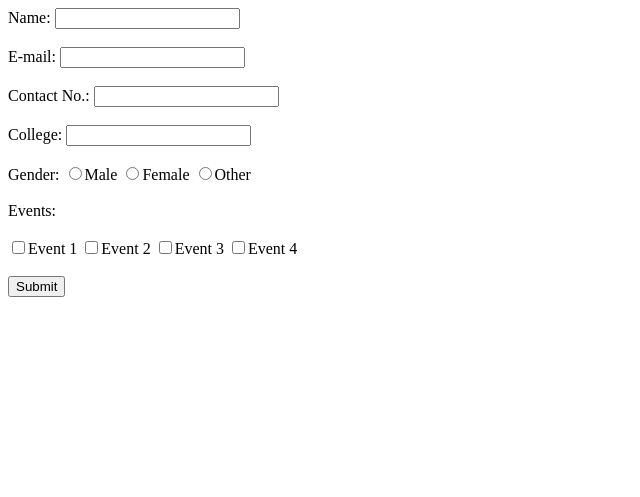
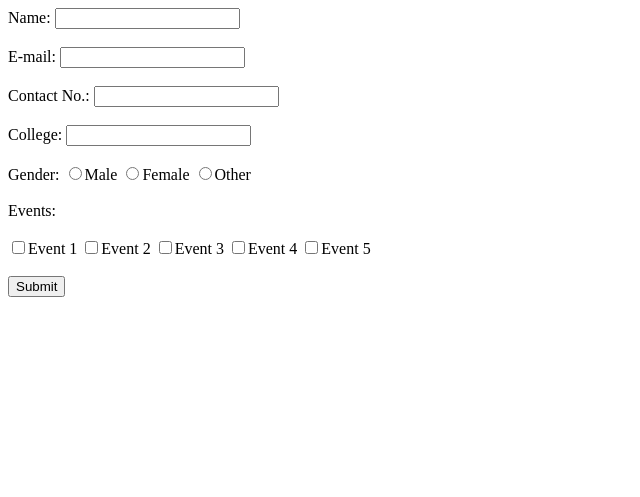
Before and after one commit to abhishek10045/dd, a PHP site: page / in a window 1280 px wide. Shown: the top 497 px of the page, without its empty margins (0-640 px from the left). Run offline with PHP 8.4, Linux system fonts and the light colour scheme.

Commit message:
event 5 added

```diff
--- a/index.php
+++ b/index.php
@@ -97,40 +97,38 @@
     }
 
     mysqli_close($conn);
-
 ?>
 
 <!DOCTYPE html>
-<html>
+<html lang="en">
     <head>
         <meta charset="utf-8" />
-        <meta http-equiv="X-UA-Compatible" content="IE=edge">
         <title>Page Title</title>
-        <meta name="viewport" content="width=device-width, initial-scale=1">
     </head>
     <body>
     <form method="post" action="<?php echo htmlspecialchars($_SERVER["PHP_SELF"]);?>">
-        Name: <input type="text" name="name" value="">
+        Name: <input type="text" name="name" value="" />
         <br><br>
-        E-mail: <input type="text" name="email" value="">
+        E-mail: <input type="text" name="email" value="" />
         <br><br>
-        Contact No.: <input type="text" name="contact" value="">
+        Contact No.: <input type="text" name="contact" value="" />
         <br><br>
-        College: <input type="text" name="college" value="">
+        College: <input type="text" name="college" value="" />
         <br><br>
         Gender:
-        <input type="radio" name="gender" value="male">Male
-        <input type="radio" name="gender" value="female">Female
-        <input type="radio" name="gender" value="other">Other
+        <input type="radio" name="gender" value="male" />Male
+        <input type="radio" name="gender" value="female" />Female
+        <input type="radio" name="gender" value="other" />Other
         <br><br>
         Events:
         <br><br>
-        <input type="checkbox" name="events[]" value="event1">Event 1
-        <input type="checkbox" name="events[]" value="event2">Event 2
-        <input type="checkbox" name="events[]" value="event3">Event 3
-        <input type="checkbox" name="events[]" value="event4">Event 4
+        <input type="checkbox" name="events[]" value="event1" />Event 1
+        <input type="checkbox" name="events[]" value="event2" />Event 2
+        <input type="checkbox" name="events[]" value="event3" />Event 3
+        <input type="checkbox" name="events[]" value="event4" />Event 4
+        <input type="checkbox" name="events[]" value="event5" />Event 5
         <br><br>
-        <input type="submit" name="submit" value="Submit">
+        <input type="submit" name="submit" />
     </form>
     </body>
 </html>
--- /dev/null
+++ b/script2.sql
@@ -0,0 +1,6 @@
+USE event_details;
+
+CREATE TABLE event5 (
+    id INT UNSIGNED UNIQUE NOT NULL,
+    FOREIGN KEY(id) REFERENCES users(id)
+);
```
